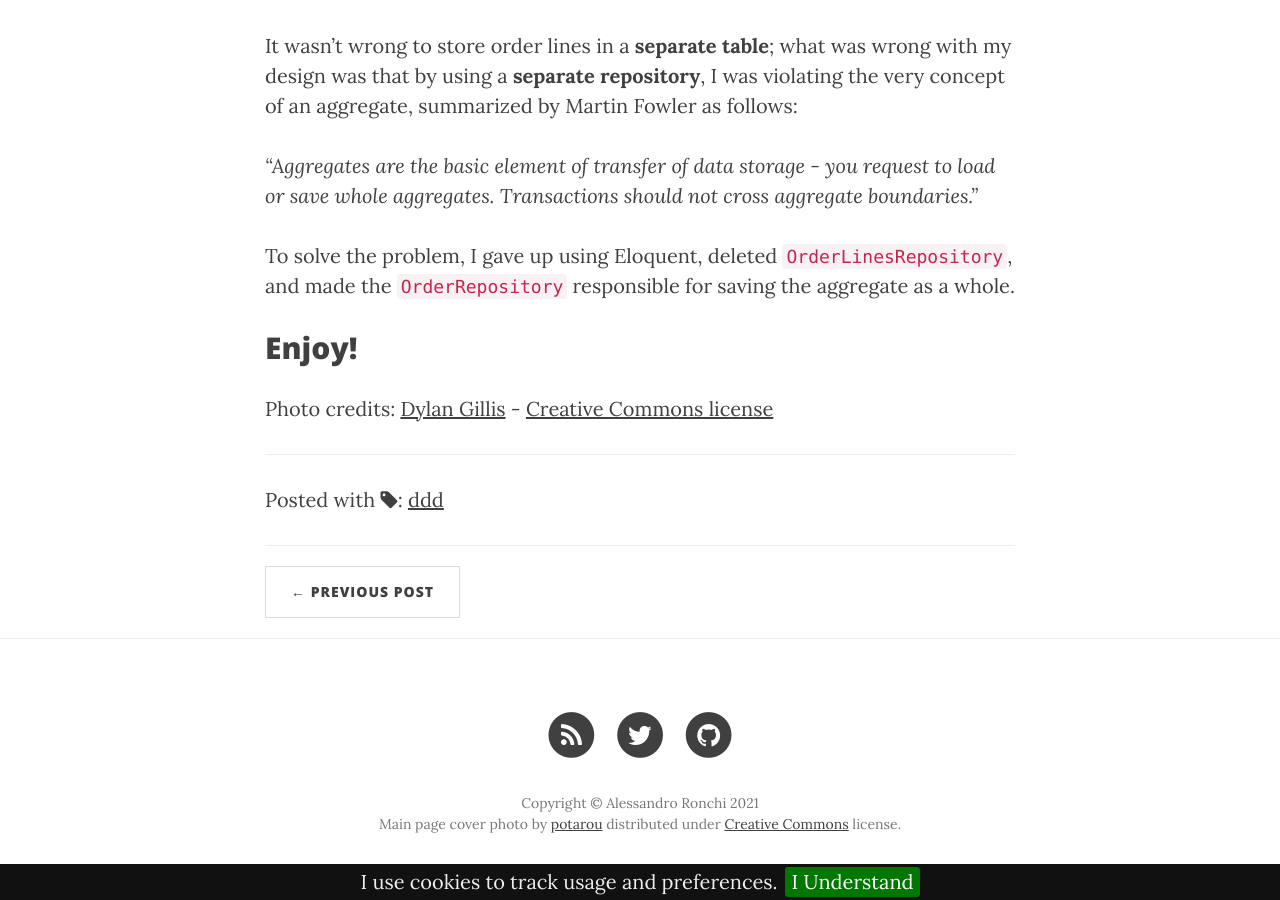
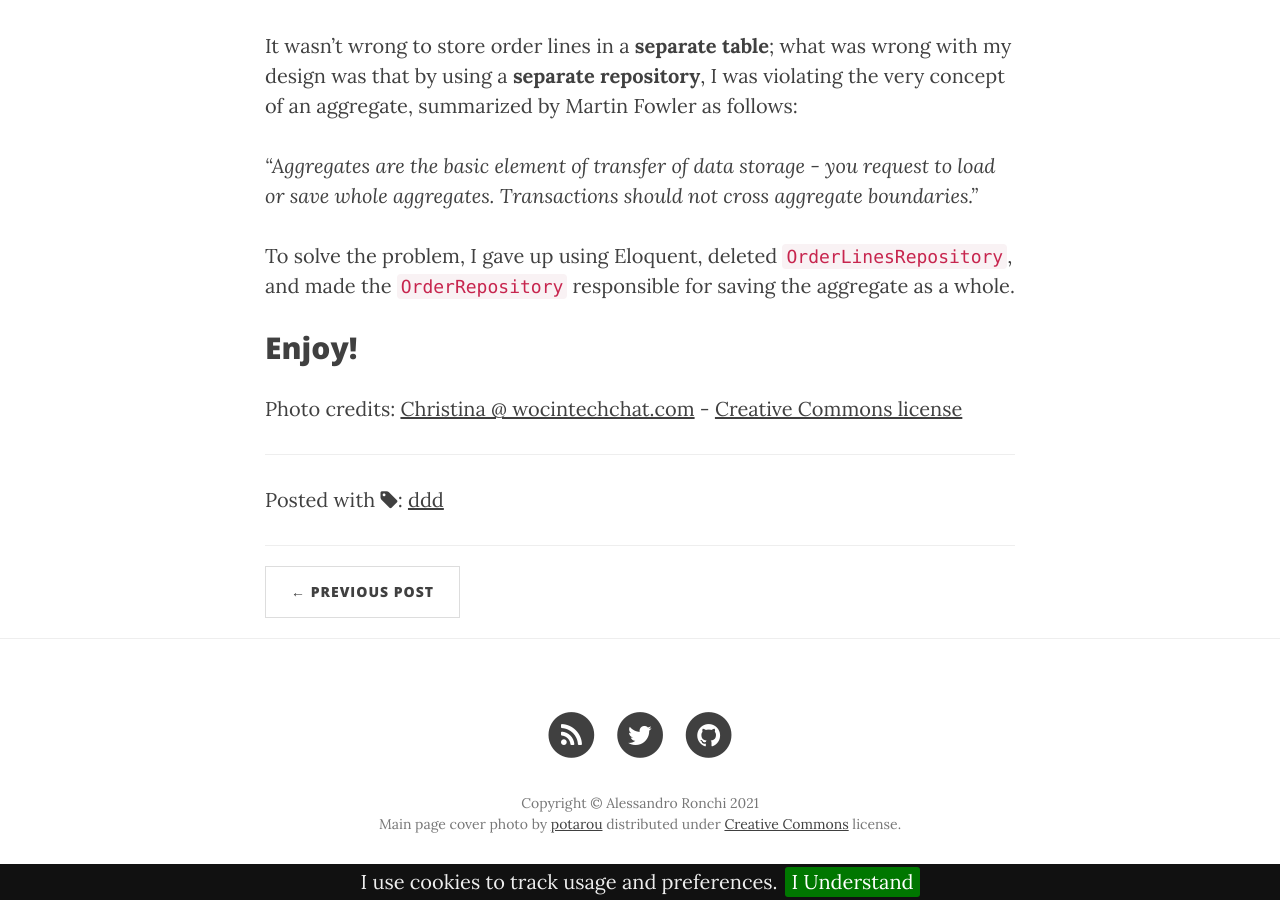
Before and after one commit to aleron75/aleron75.github.io, a Jekyll site: the page built from _posts/2021-03-11-ddd-journey-aggregates-and-repositories.md, in a window 1280 px wide and 900 px high, scrolled down 1379 px. Built offline with Jekyll 4.4.1, drawn with Linux system fonts in a browser that asks for light colours; nearby versions of some CDN libraries; comment, search, counter and statistics services are not loaded.

Commit message:
Change cover to enforce diversity

```diff
--- a/_posts/2021-03-11-ddd-journey-aggregates-and-repositories.md
+++ b/_posts/2021-03-11-ddd-journey-aggregates-and-repositories.md
@@ -37,4 +37,4 @@ To solve the problem, I gave up using Eloquent, deleted `OrderLinesRepository`,
 
 Enjoy!
 ---
-Photo credits: [Dylan Gillis](https://unsplash.com/@dylandgillis?utm_source=unsplash&amp;utm_medium=referral&amp;utm_content=creditCopyText) - [Creative Commons license](https://creativecommons.org/licenses/by-nc-nd/2.0/)
+Photo credits: [Christina @ wocintechchat.com](https://unsplash.com/@wocintechchat?utm_source=unsplash&amp;utm_medium=referral&amp;utm_content=creditCopyText) - [Creative Commons license](https://creativecommons.org/licenses/by-nc-nd/2.0/)
```
Also changed, not shown: img/ddd-journey.jpg.
